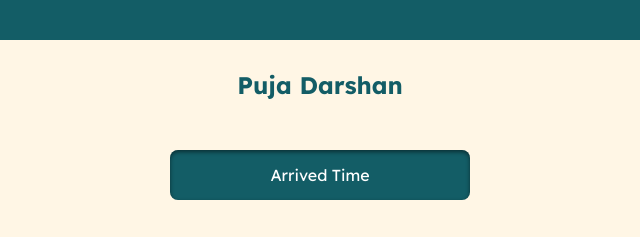
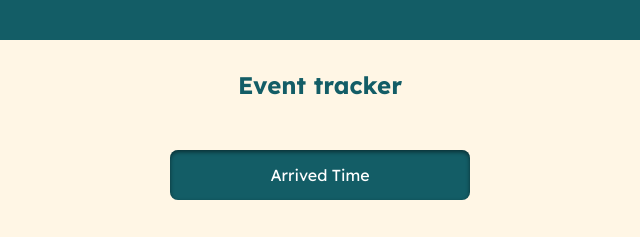
Before and after one commit to Sujalg1309/pujadarsan, a plain HTML site: page Index.html in a window 1280 px wide. Shown: the part 216-453 px from the top of the page, 320-960 px from the left. Drawn offline with nearby package versions, Linux system fonts and the light colour scheme.

Commit message:
Update Index.html

```diff
--- a/Index.html
+++ b/Index.html
@@ -4,7 +4,7 @@
     <meta charset="UTF-8">
     <meta name="viewport" content="width=device-width, initial-scale=1.0">
     <meta name="viewport" content="width=device-width, initial-scale=1.0, maximum-scale=1.0, user-scalable=no">
-    <title>H.H Mahant Swami Maharaj</title>
+    <title>Event Tracker</title>
     <link rel="icon" href="H.H-MS.jpg" type="image/x-icon">
     <link rel="preconnect" href="https://fonts.googleapis.com">
     <link rel="preconnect" href="https://fonts.gstatic.com" crossorigin>
@@ -17,7 +17,7 @@
 <body>
 
 <img src="MSN.png" alt="Mahant Swami Maharaj">
-<h2>Puja Darshan</h2>
+<h2>Event tracker</h2>
 
 <div id="button-container" class="button-container">
     <button onclick="logTime('Arrived time', 'arrived-time')" aria-label="Log Arrived Time">Arrived Time</button>
```
